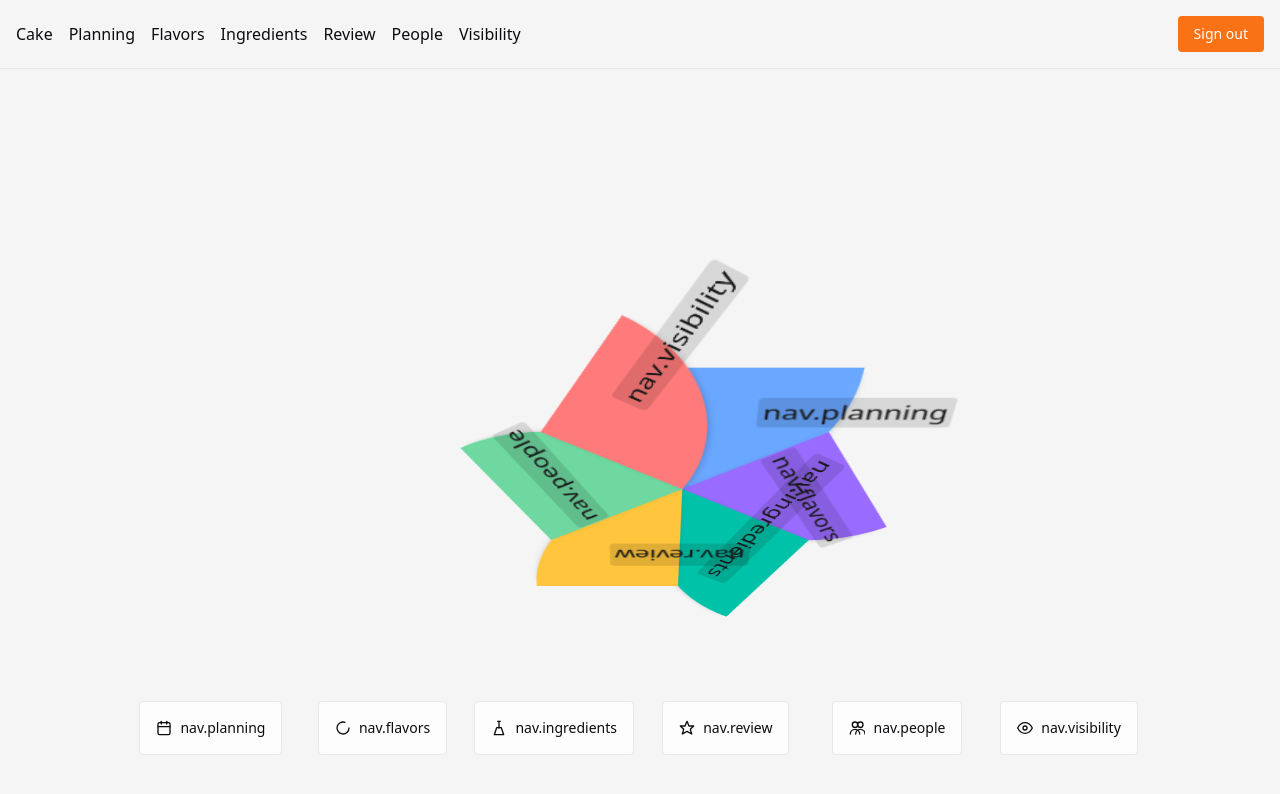
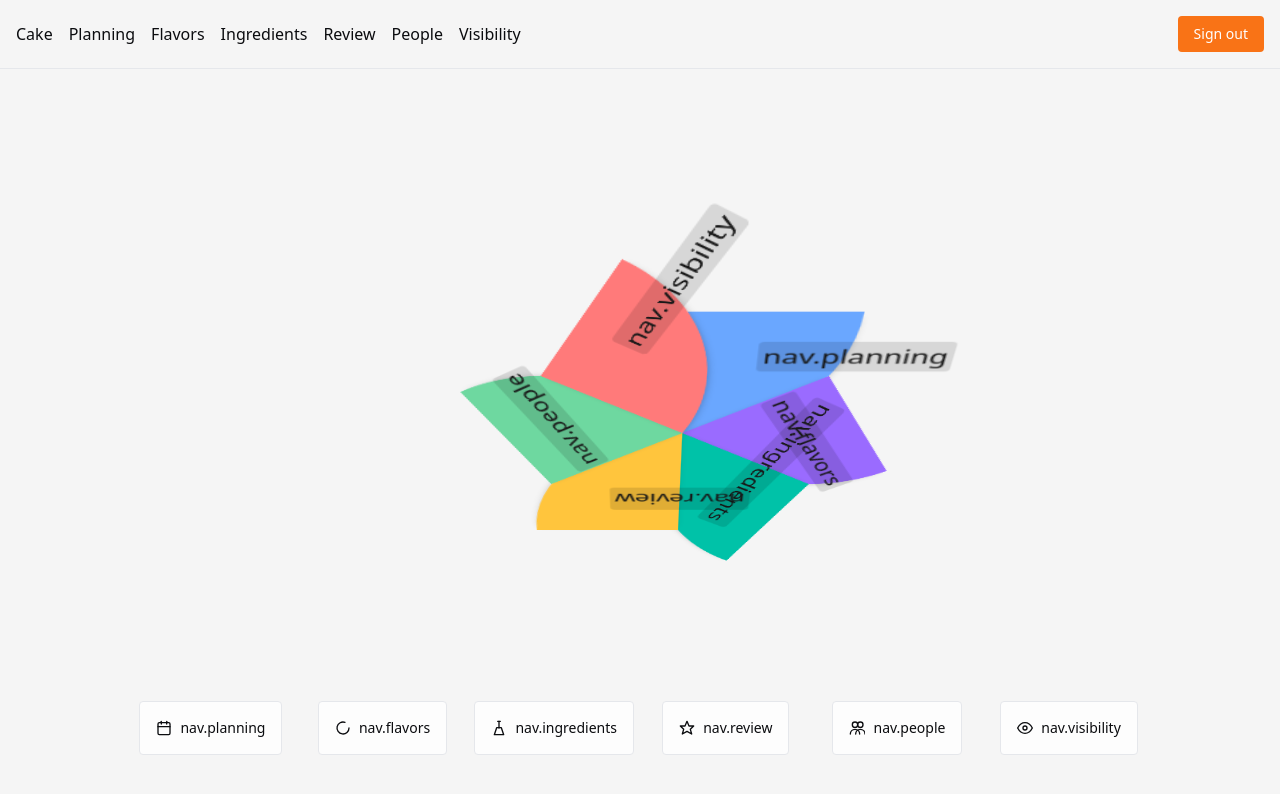
Before and after one commit to guc1/A-Piece-Of-Cake, a Next.js app: page / in a window 1280 px wide. Shown: the top 794 px of the page. Built offline with nearby package versions, Linux system fonts and the light colour scheme; no server answers; sample sign-in values are in the browser's storage.

Commit message:
fix: adjust cake vertical offset

```diff
--- a/components/cake/cake-navigation.tsx
+++ b/components/cake/cake-navigation.tsx
@@ -22,7 +22,7 @@
       className="grid w-full min-h-[calc(100vh-64px)] place-items-center"
       data-active-slice={activeSlug ?? 'none'}
     >
-      <div className="grid w-full place-items-center [height:clamp(360px,46vh,640px)] [transform:translateY(-4vh)]">
+      <div className="grid w-full place-items-center [height:clamp(360px,46vh,640px)] [transform:translateY(-11vh)]">
         <Cake3D activeSlug={activeSlug} userId={userId} onNavigate={handleNavigate} />
       </div>
       <nav className="mt-[clamp(32px,6vh,96px)] grid justify-center justify-items-center gap-3 grid-cols-2 sm:grid-cols-3 xl:grid-cols-6 mx-auto">
```
Also changed, not shown: 1 other file (tests, documents, lock files or other folders).
